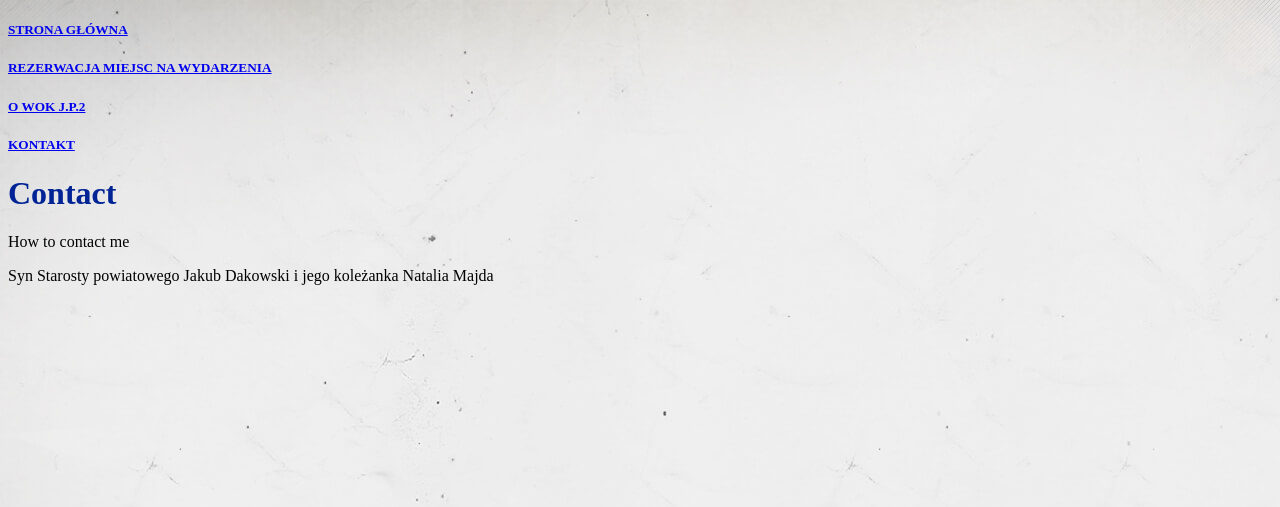
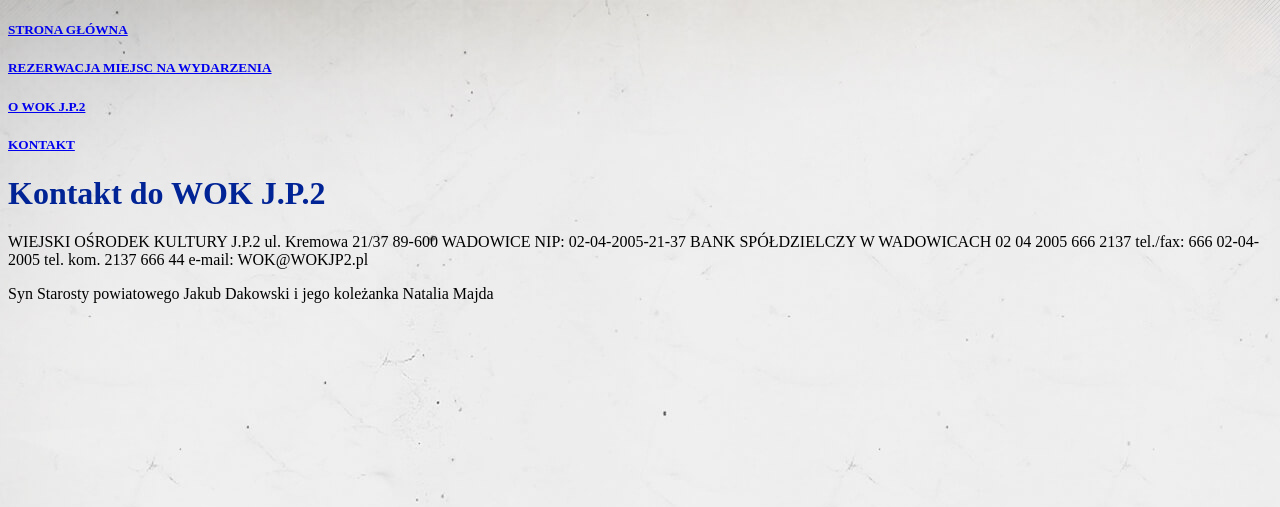
Before and after one commit to PogromcaPapai/gminnecentrumkulturyjp2, a Django app: template uploads/templates/contact.html in a window 1280 px wide. Shown: the top 507 px of the page. Run offline with Django 3.2, Linux system fonts and the light colour scheme; the template is opened without the code that fills it, so the values that code supplies are empty; parts of the project's set-up code (start-up, migrations or seed data) failed here and were passed over.

Commit message:
Update contact.html

```diff
--- a/uploads/templates/contact.html
+++ b/uploads/templates/contact.html
@@ -1,7 +1,19 @@
 {% extends 'base.html' %}
 
 {% block content %}
-    <h1>Contact</h1>
+    <h1>Kontakt do WOK J.P.2</h1>
 
-    <p>How to contact me</p>
+    <p>WIEJSKI OŚRODEK KULTURY J.P.2
+ul. Kremowa 21/37
+89-600 WADOWICE
+
+NIP: 02-04-2005-21-37
+
+BANK SPÓŁDZIELCZY W WADOWICACH
+02 04 2005 666 2137
+
+tel./fax: 666 02-04-2005
+tel. kom. 2137 666 44
+
+e-mail: WOK@WOKJP2.pl</p>
 {% endblock %}
```
